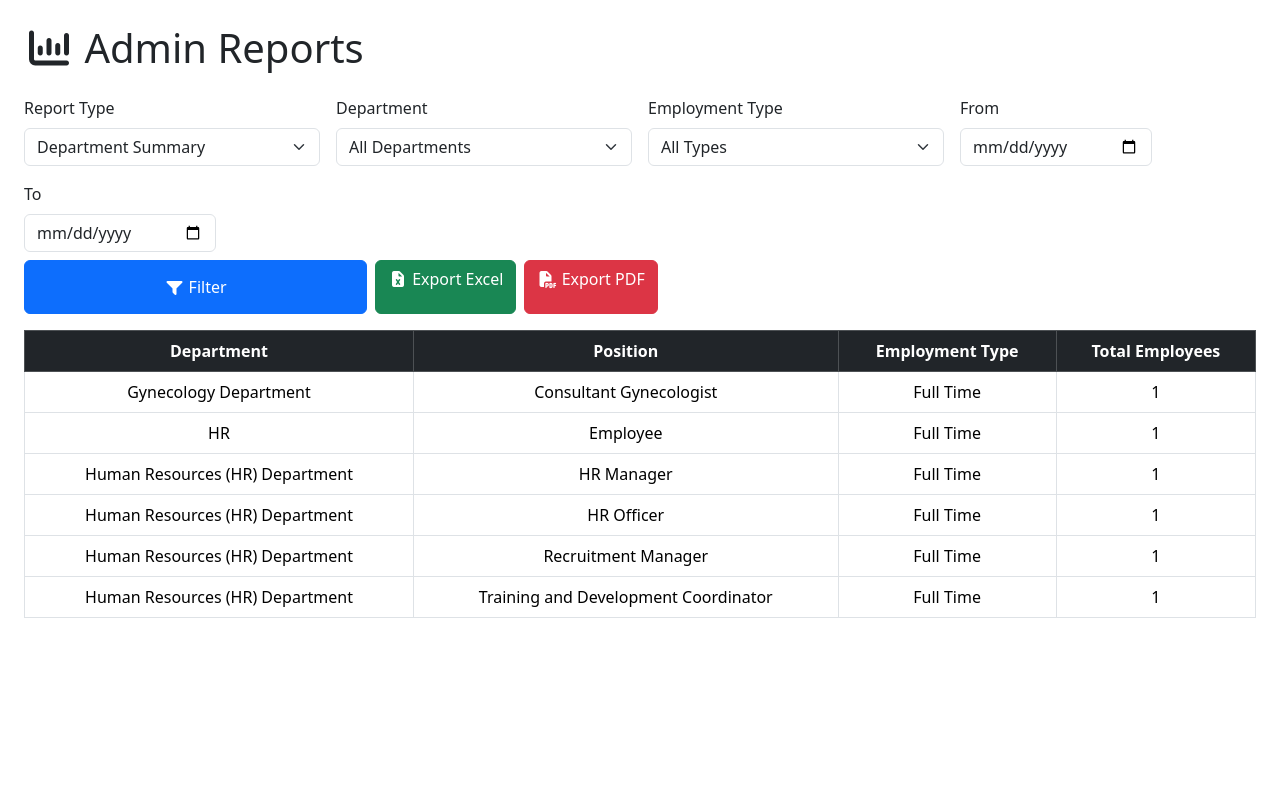
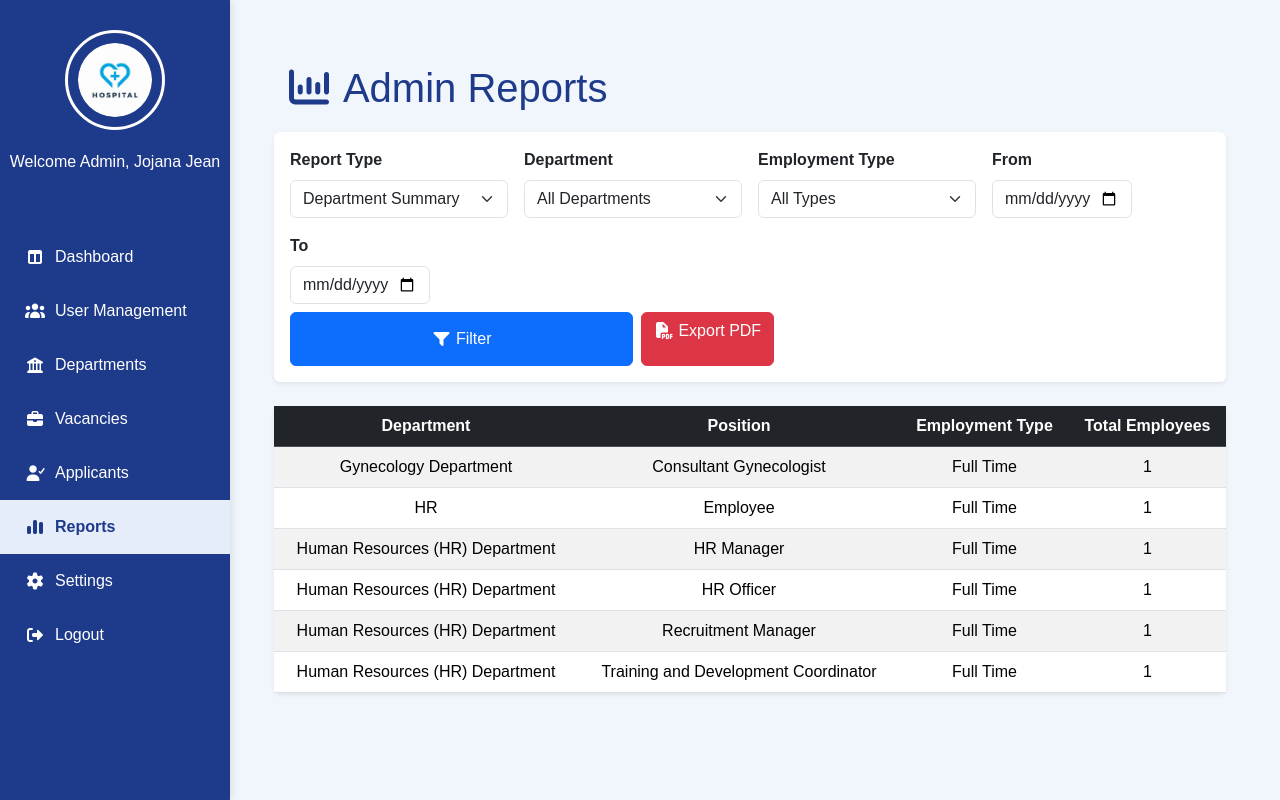
Before and after one commit to jojanajeangarabillo/HR-EMPLOYEE-MANAGEMENT, a PHP site: page /HR-EMPLOYEE-MANAGEMENT/Admin_Reports.php in a window 1280 px wide. Run offline with PHP 8.4, Linux system fonts and the light colour scheme; data comes from the database, SQL or seed files in the repository; some libraries are stand-ins or nearby versions.

Commit message:
modified

```diff
--- a/Admin_Reports.php
+++ b/Admin_Reports.php
@@ -271,22 +271,60 @@ $pdf->Ln(4);
  <link rel="stylesheet" href="admin-sidebar.css">
 <link rel="stylesheet" href="https://cdn.jsdelivr.net/npm/bootstrap@5.3.3/dist/css/bootstrap.min.css">
 <link rel="stylesheet" href="https://cdnjs.cloudflare.com/ajax/libs/font-awesome/7.0.1/css/all.min.css"/>
+
+<style>
+
+  body { font-family: 'Poppins', sans-serif; margin:0; display:flex; background-color:#f1f5fc; color:#111827; }
+        .main-content { padding:40px 30px; margin-left:220px; display:flex; flex-direction:column; }
+
+          .main-content h1 {
+            color: #1E3A8A;
+            margin-bottom: 20px;
+            margin-left: 10px;
+        }
+
+
+
+</style>
+
+
+
 </head>
 <body>
+
+
+<!-- Sidebar -->
+<div class="sidebar">
+    <div class="sidebar-logo"><img src="Images/hospitallogo.png" alt="Hospital Logo"></div>
+    <div class="sidebar-name"><p><?php echo "Welcome Admin, $adminname"; ?></p></div>
+    <ul class="nav flex-column">
+             <li><a href="Admin_Dashboard.php"><i class="fa-solid fa-table-columns"></i> Dashboard</a></li>
+            <li><a href="Admin_UserManagement.php"><i class="fa-solid fa-users"></i> User Management</a></li>
+             <li><a href="Admin_Departments.php"><i class="fa-solid fa-building-columns"></i> Departments</a></li>
+            <li><a href="Admin_Vacancies.php"><i class="fa-solid fa-briefcase"></i> Vacancies</a></li>
+            <li><a href="Admin-Applicants.php"><i class="fa-solid fa-user-check"></i> Applicants</a></li>
+            <li  class="active"><a href="Admin_Reports.php"><i class="fa-solid fa-chart-simple"></i> Reports</a></li>
+            <li><a href="Admin-Settings.php"><i class="fa-solid fa-gear"></i> Settings</a></li>
+            <li><a href="Login.php"><i class="fa-solid fa-right-from-bracket"></i> Logout</a></li>
+    </ul>
+</div>
+<main class="main-content">
     <div class="container-fluid p-4">
-    <h1 class="mb-4"><i class="fa-solid fa-chart-column"></i> Admin Reports</h1>
+        <h1><i class="fa-solid fa-chart-column"></i> Admin Reports</h1>
 
-    <form method="GET" class="row g-3 mb-3">
+        <!-- Filters Card -->
+        <div class="card mb-4 shadow-sm border-0">
+            <div class="card-body">
+                <form method="GET" class="row g-3 align-items-end">
                     <div class="col-md-3">
-            <label class="form-label">Report Type</label>
+                        <label class="form-label fw-bold">Report Type</label>
                         <select class="form-select" name="report" onchange="this.form.submit()">
                             <option value="department-summary" <?= $report_type=='department-summary'?'selected':'' ?>>Department Summary</option>
-                <!-- More report types can be added here -->
                         </select>
                     </div>
 
                     <div class="col-md-3">
-            <label class="form-label">Department</label>
+                        <label class="form-label fw-bold">Department</label>
                         <select class="form-select" name="dept">
                             <option value="all">All Departments</option>
                             <?php foreach($departments as $d): ?>
@@ -296,7 +334,7 @@ $pdf->Ln(4);
                     </div>
 
                     <div class="col-md-3">
-    <label class="form-label">Employment Type</label>
+                        <label class="form-label fw-bold">Employment Type</label>
                         <select class="form-select" name="type" id="typeSelect">
                             <option value="all">All Types</option>
                             <?php foreach($types as $t): ?>
@@ -305,26 +343,29 @@ $pdf->Ln(4);
                         </select>
                     </div>
 
-
                     <div class="col-md-2">
-            <label class="form-label">From</label>
+                        <label class="form-label fw-bold">From</label>
                         <input type="date" class="form-control" name="from" value="<?= $filter_from ?>">
                     </div>
 
                     <div class="col-md-2">
-            <label class="form-label">To</label>
+                        <label class="form-label fw-bold">To</label>
                         <input type="date" class="form-control" name="to" value="<?= $filter_to ?>">
                     </div>
 
-        <div class="col-md-12 mt-2 d-flex gap-2">
+                    <div class="col-12 d-flex gap-2 mt-2">
                         <button type="submit" class="btn btn-primary"><i class="fa-solid fa-filter"></i> Filter</button>
-            <a href="?<?= http_build_query($_GET) ?>&export=excel" class="btn btn-success"><i class="fa-solid fa-file-excel"></i> Export Excel</a>
                         <a href="?<?= http_build_query($_GET) ?>&export=pdf" class="btn btn-danger"><i class="fa-solid fa-file-pdf"></i> Export PDF</a>
                     </div>
                 </form>
+            </div>
+        </div>
 
+        <!-- Report Table Card -->
+        <div class="card shadow-sm border-0">
+            <div class="card-body p-0">
                 <div class="table-responsive">
-        <table class="table table-bordered table-hover align-middle text-center">
+                    <table class="table table-striped table-hover align-middle text-center mb-0">
                         <thead class="table-dark">
                             <tr>
                                 <th>Department</th>
@@ -350,29 +391,13 @@ $pdf->Ln(4);
                     </table>
                 </div>
             </div>
+        </div>
+    </div>
+</main>
 </body>
 
 <script>
-const filterForm = document.querySelector('form');
-const deptSelect = document.querySelector('select[name="dept"]');
-const typeSelect = document.querySelector('select[name="type"]');
 
-deptSelect.addEventListener('change', () => {
-    const deptID = deptSelect.value;
-
-    // Fetch filtered employment types from the same file
-    fetch(`?ajax=1&dept=${deptID}`)
-        .then(res => res.json())
-        .then(types => {
-    typeSelect.innerHTML = '<option value="all">All Types</option>';
-    types.forEach(t => {
-        const selected = t === "<?= $filter_type ?>" ? 'selected' : '';
-        typeSelect.innerHTML += `<option value="${t}" ${selected}>${t}</option>`;
-    });
-    filterForm.submit(); // correct placement
-});
-
-});
 
 
 const filterForm = document.querySelector('form');
```
Lines whose indentation alone changed are shown as unchanged.
